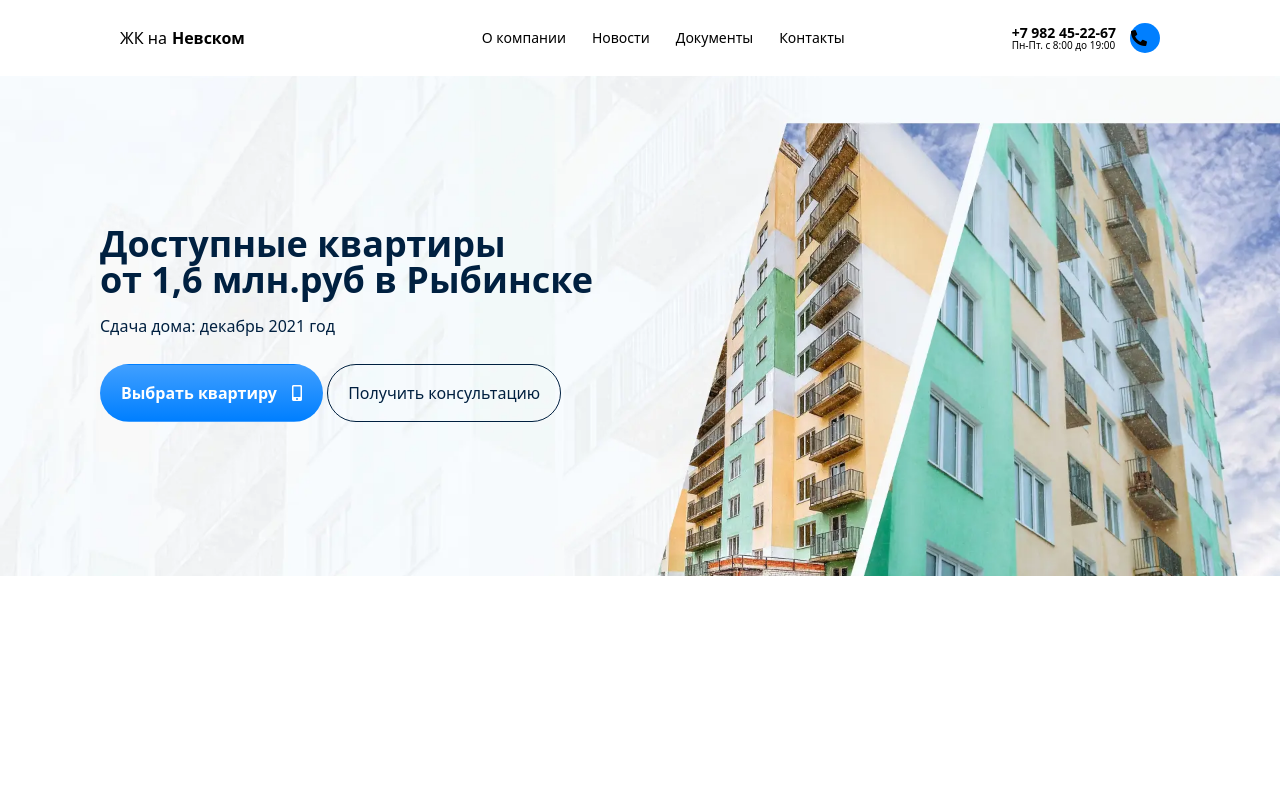
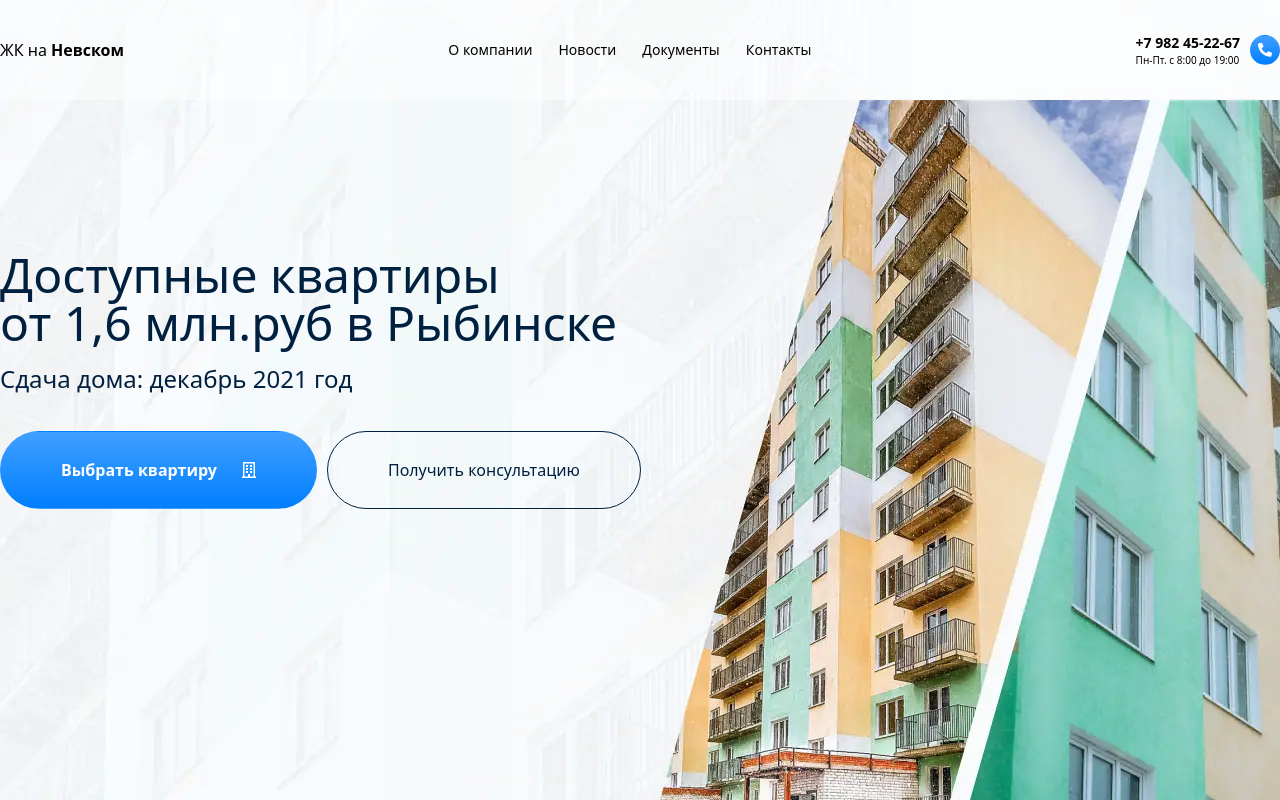
Before and after one commit to RodionBerdnik/Vozrozhdenie, a plain HTML site: page index.html in a window 1280 px wide. Drawn offline with Linux system fonts and the light colour scheme; a web font is replaced by a local one.

Commit message:
Baner-modified

```diff
--- a/css/style.css
+++ b/css/style.css
@@ -1,3 +1,5 @@
+/*====================FONTS START=======================*/
+
 /* cyrillic-ext */
 @font-face {
   font-family: 'Montserrat';
@@ -182,6 +184,8 @@
   unicode-range: U+0000-00FF, U+0131, U+0152-0153, U+02BB-02BC, U+02C6, U+02DA, U+02DC, U+2000-206F, U+2074, U+20AC,
     U+2122, U+2191, U+2193, U+2212, U+2215, U+FEFF, U+FFFD;
 }
+/*====================FONTS END=======================*/
+/*====================RESET START=======================*/
 
 /* http://meyerweb.com/eric/tools/css/reset/
      v2.0 | 20110126
@@ -312,11 +316,13 @@
   border-collapse: collapse;
   border-spacing: 0;
 }
+/*====================RESET END=======================*/
+/*====================COMMON START=======================*/
 
-  *{
+* {
   box-sizing: border-box;
 }
-  html{
+html {
   scroll-behavior: smooth;
 }
 body {
@@ -325,10 +331,10 @@
   font-weight: 400;
   font-size: 16px;
 }
-  a{
+a {
   display: inline-flex;
   text-decoration: none;
-    color:inherit;
+  color: inherit;
 }
 
 :root {
@@ -340,12 +346,12 @@
 }
 
 h1 {
-    font-size: 36px;
-    font-weight: 600;
+  font-size: 48px;
+  font-weight: 500;
 }
 .title {
   font-size: 24px;
-    font-weight: 600;
+  font-weight: 500;
 }
 .subtitle {
   font-size: 18px;
@@ -398,81 +404,91 @@
   color: var(--blue-03);
   border-color: var(--blue-03);
 }
-  .btn-circle{
+.btn-circle {
   width: 30px;
   height: 30px;
-    padding:0px 0px;
-    background-color: var(--blue-02);
-    margin:auto 120px auto -90px;
+  padding: 0;
+  display: flex;
+  align-items: center;
+  justify-content: center;
+  background: var(--blue-gradient);
+  color: #fff;
 }
 
 .container {
   width: 100%;
-    max-width: 1920px;
+  max-width: 1280px;
   margin: 0 auto;
 }
-  .navbar{
+/*====================COMMON END=======================*/
+
+/*====================HEADER START=======================*/
+.header {
+  padding: 30px 0;
+  position: absolute;
+  left: 0;
+  top: 0;
+  width: 100%;
+  background-color: rgba(255, 255, 255, 0.5);
+}
+
+.navbar {
   display: flex;
   align-items: center;
   justify-content: space-between;
 }
-  .navbar__nav{
+.navbar__nav {
   display: flex;
-    font-size:14px;
-    margin: auto 50px auto 100px;
+  font-size: 14px;
 }
-  .logo{
-    font-size: 16px;
-   margin: 30px 20px 30px 120px;
-  }
-  .logon{
-    font-weight: bold;
-    margin-left: 5px;
-  }
-  .navbar__nav a{
+.navbar__nav a {
   padding: 13px;
 }
-  .phone{
+.navbar__nav a:hover {
+  text-decoration: underline;
+}
+.navbar-contacts {
+  display: flex;
+  align-items: center;
+  font-size: 14px;
+}
+.navbar-contacts__wrap {
+  margin-right: 10px;
+}
+.phone__num {
+  font-weight: bold;
+}
+.rasp {
+  margin-top: 5px;
+  font-size: 10px;
+}
+/*====================HEADER END=======================*/
+/*====================HERO START=======================*/
+
+.hero {
+  padding: 120px 0 160px 0;
+  min-height: 800px;
+  background: url('../img/hero-bg.webp') #e0e0e0 no-repeat center top / cover;
+  display: flex;
+  align-items: center;
+}
+
+.hero-text {
   display: flex;
   flex-direction: column;
-    margin:auto 0px auto 0px;
-    font-size:14px
-  }
-  .phone__num{
-    font-weight: bold;
-  }
-  .rasp{
-    font-size: 10px;
-  }
-  .hero-image {
-    height: 500px;
-    background: url("../Image/Bg.webp") #E0E0E0 no-repeat center/cover;
-    }
-    .hero-text{
-      display: flex;
-      flex-direction:column;
+  align-items: flex-start;
   color: var(--blue-03);
 }
-    .loc{
-      padding:150px 0 0 100px;
-    }
-    .hero-text h2{
-      padding-top: 20px;
-    }
-    .hero-image .btn{
-      border-radius: 999px;
-      font-weight: 700;
-      padding: 20px 20px;
-      margin-top:30px;
-      border: 1px solid transparent;
-      align-items: center;
-    }
-    .hero-image .btn-icon{
-      gap:15px
+
+.hero-text > .title {
+  margin-top: 20px;
 }
 
-    .hero-image .btn-outlined {
-      font-weight: 500;
-      color: var(--blue-03);
-      border-color: var(--blue-03);
+.hero-btns {
+  display: flex;
+  align-items: center;
+  gap: 10px;
+  margin-top: 40px;
 }
+
+/*====================HERO END=======================*/
--- a/index.html
+++ b/index.html
@@ -1,12 +1,13 @@
 <!DOCTYPE html>
-<html lang="en">
+<html lang="ru">
 
     <head>
         <link rel="preconnect" href="https://fonts.gstatic.com" crossorigin>
         <meta charset="UTF-8">
         <meta http-equiv="X-UA-Compatible" content="IE=edge">
         <meta name="viewport" content="width=device-width, initial-scale=1.0">
-        <link rel="stylesheet" href="https://use.fontawesome.com/releases/v5.15.4/css/all.css" integrity="sha384-DyZ88mC6Up2uqS4h/KRgHuoeGwBcD4Ng9SiP4dIRy0EXTlnuz47vAwmeGwVChigm" crossorigin="anonymous">
+        <link rel="stylesheet" href="https://use.fontawesome.com/releases/v5.15.4/css/all.css"
+            integrity="sha384-DyZ88mC6Up2uqS4h/KRgHuoeGwBcD4Ng9SiP4dIRy0EXTlnuz47vAwmeGwVChigm" crossorigin="anonymous">
         <link rel="stylesheet" href="./css/style.css">
         <title>ЖК ВОЗРОЖДЕНИЕ</title>
     </head>
@@ -15,7 +16,7 @@
         <header class="header">
             <nav class="container navbar">
                 <a href="/" class="logo">
-                ЖК на <div class="logon">Невском</div>
+                    ЖК на&nbsp;<span class="text-bold">Невском</span>
                 </a>
                 <ul class="navbar__nav">
                     <li><a href="#">О компании</a></li>
@@ -23,29 +24,31 @@
                     <li><a href="#">Документы</a></li>
                     <li><a href="#">Контакты</a></li>
                 </ul>
-              <div class="phone">
+                <div class="navbar-contacts">
+                    <div class="navbar-contacts__wrap">
                         <p class="phone__num">+7 982 45-22-67</p>
                         <p class="rasp">Пн-Пт. с 8:00 до 19:00</p>
                     </div>
-            <button class=" btn btn-circle"><i class="fas fa-phone-alt"></i></button>
+                    <a href="tel:+0000000000" class="btn btn-circle"><i class="fas fa-phone-alt"></i></a>
+                </div>
             </nav>
         </header>
         <main>
-            <div>
-                <div class="container hero-image loc">
+            <section class="hero">
+                <div class="container">
                     <div class="hero-text">
-                        <h1>Доступные квартиры</h1>
-                        <h1>от 1,6 млн.руб в Рыбинске</h1>
-                        <h2>Сдача дома: декабрь 2021 год</h2>
-                    </div>
-                    <button class="btn btn-primary btn-icon">Выбрать квартиру<i class="fas fa-mobile-alt"></i></button>
-                    <button class="btn btn-outlined btn-icon">Получить консультацию</button>
+                        <h1>Доступные квартиры <br> от 1,6 млн.руб в Рыбинске</h1>
+                        <h2 class="title">Сдача дома: декабрь 2021 год</h2>
+                        <div class="hero-btns">
+                            <button class="btn btn-primary btn-icon btn-lg">Выбрать квартиру<i
+                                    class="far fa-building"></i></button>
+                            <button class="btn btn-outlined btn-icon btn-lg">Получить консультацию</button>
                         </div>
                     </div>
-
+                </div>
+            </section>
         </main>
         <footer>
-
         </footer>
     </body>
 
```
Also changed, not shown: Image/Bg.webp (deleted), img/Frame.png (added), img/Vector.svg (added), img/hero-bg.webp (added). Lines whose indentation alone changed are shown as unchanged.
